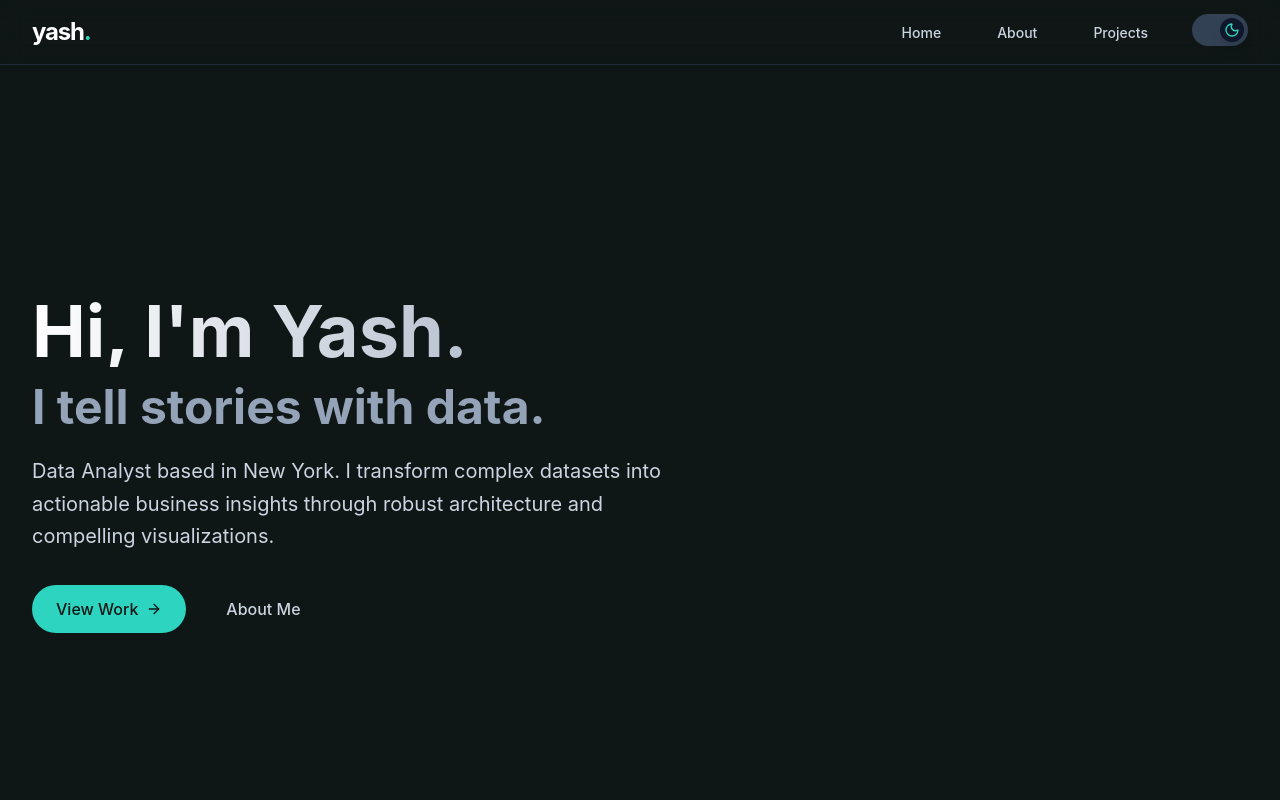
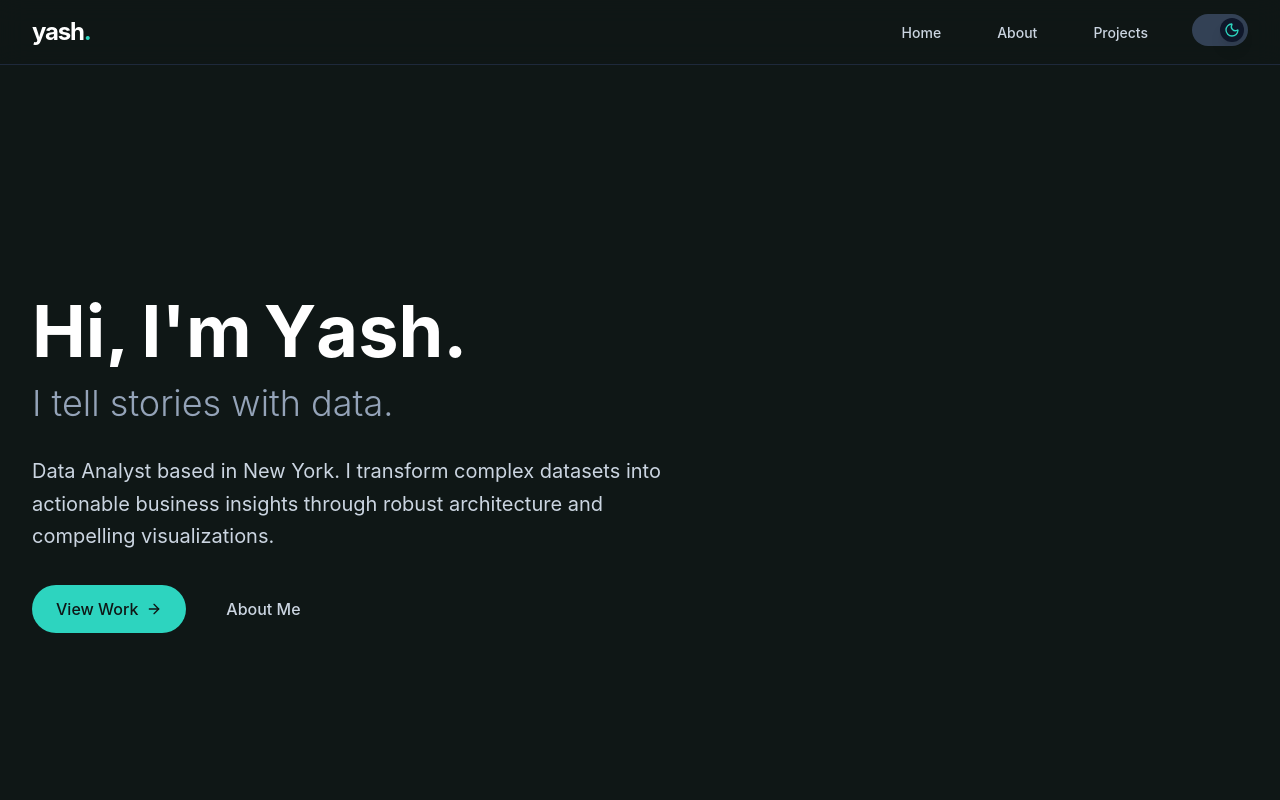
Before and after one commit to yjoshi1/yash, a React (Vite) app: page / in a window 1280 px wide. Shown: the top 800 px of the page. Built offline with nearby package versions, Linux system fonts and the light colour scheme.

Commit message:
Update Home: Add staggered character reveal animation

```diff
--- a/src/pages/Home.jsx
+++ b/src/pages/Home.jsx
@@ -10,19 +10,53 @@ const Home = () => {
                 animate={{ opacity: 1, y: 0 }}
                 transition={{ duration: 0.5 }}
             >
-                <motion.h1
-                    className="text-5xl md:text-7xl font-bold text-slate-900 dark:text-white mb-6"
-                    initial={{ opacity: 0, x: -20 }}
-                    animate={{ opacity: 1, x: 0 }}
-                    transition={{ duration: 0.8, ease: "easeOut" }}
+                <motion.div
+                    className="mb-8"
+                    initial="hidden"
+                    animate="visible"
+                    variants={{
+                        hidden: { opacity: 0 },
+                        visible: {
+                            opacity: 1,
+                            transition: {
+                                staggerChildren: 0.05,
+                                delayChildren: 0.2
+                            }
+                        }
+                    }}
                 >
-                    <span className="block mb-2 bg-clip-text text-transparent bg-gradient-to-r from-slate-900 to-slate-600 dark:from-white dark:to-slate-400">
-                        Hi, I'm Yash.
-                    </span>
-                    <span className="text-slate-500 dark:text-slate-400 text-3xl md:text-5xl block mt-4">
+                    <h1 className="text-5xl md:text-7xl font-bold mb-4 overflow-hidden flex flex-wrap gap-x-3">
+                        {["Hi,", "I'm", "Yash."].map((word, i) => (
+                            <span key={i} className="inline-block whitespace-nowrap">
+                                {word.split("").map((char, index) => (
+                                    <motion.span
+                                        key={index}
+                                        className="inline-block text-slate-900 dark:text-white"
+                                        variants={{
+                                            hidden: { y: 50, opacity: 0 },
+                                            visible: {
+                                                y: 0,
+                                                opacity: 1,
+                                                transition: { type: "spring", damping: 12, stiffness: 100 }
+                                            }
+                                        }}
+                                    >
+                                        {char}
+                                    </motion.span>
+                                ))}
+                            </span>
+                        ))}
+                    </h1>
+                    <motion.span
+                        className="text-slate-500 dark:text-slate-400 text-2xl md:text-4xl block font-light"
+                        variants={{
+                            hidden: { opacity: 0, scale: 0.95 },
+                            visible: { opacity: 1, scale: 1, transition: { duration: 0.8, delay: 1 } }
+                        }}
+                    >
                         I tell stories with data.
-                    </span>
-                </motion.h1>
+                    </motion.span>
+                </motion.div>
                 <p className="text-xl text-slate-600 dark:text-slate-300 max-w-2xl mb-8 leading-relaxed">
                     Data Analyst based in New York. I transform complex datasets into actionable
                     business insights through robust architecture and compelling visualizations.
```
